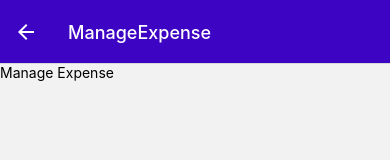
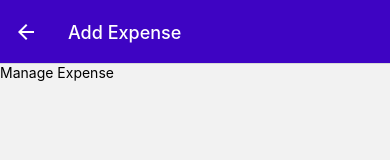
Before and after one commit to melwin3210/expense_tracker, a React Native app in the folder expenseTracker/: screen /ManageExpense in a window 390 px wide. Shown: the top 160 px of the page. Built offline with nearby package versions, Linux system fonts and the light colour scheme.

Commit message:
Manage expense page title changed based on scenarios

```diff
--- a/expenseTracker/components/Expense/ExpenseItem.js
+++ b/expenseTracker/components/Expense/ExpenseItem.js
@@ -4,10 +4,12 @@ import { GlobalStyles } from '../../constants/styles'
 import { getFormattedDate } from '../../utils/date'
 import { useNavigation} from '@react-navigation/native'
 
-const ExpenseItem = ({description, date, amount}) => {
+const ExpenseItem = ({id, description, date, amount}) => {
     const navigation  = useNavigation()
     const itemPressHandler = () => {
-        navigation.navigate("ManageExpense")
+        navigation.navigate("ManageExpense",{
+            expenseId: id
+        })
 
     }
   return (
--- a/expenseTracker/screens/ManageExpenses.js
+++ b/expenseTracker/screens/ManageExpenses.js
@@ -1,10 +1,16 @@
-import React from 'react'
-import { Text } from 'react-native'
+import { useLayoutEffect } from "react";
+import { Text } from "react-native";
 
-const ManageExpenses = () => {
-  return (
-    <Text>Manage Expense</Text>
-  )
-}
+const ManageExpenses = ({ route, navigation }) => {
+  const editedExpenseId = route.params?.expenseId;
 
-export default ManageExpenses
+  const isEditing = !!editedExpenseId;
+  useLayoutEffect(() => {
+    navigation.setOptions({
+      title: isEditing ? "Edit Expense" : "Add Expense",
+    });
+  }, [navigation, isEditing]);
+  return <Text>Manage Expense</Text>;
+};
+
+export default ManageExpenses;
```
